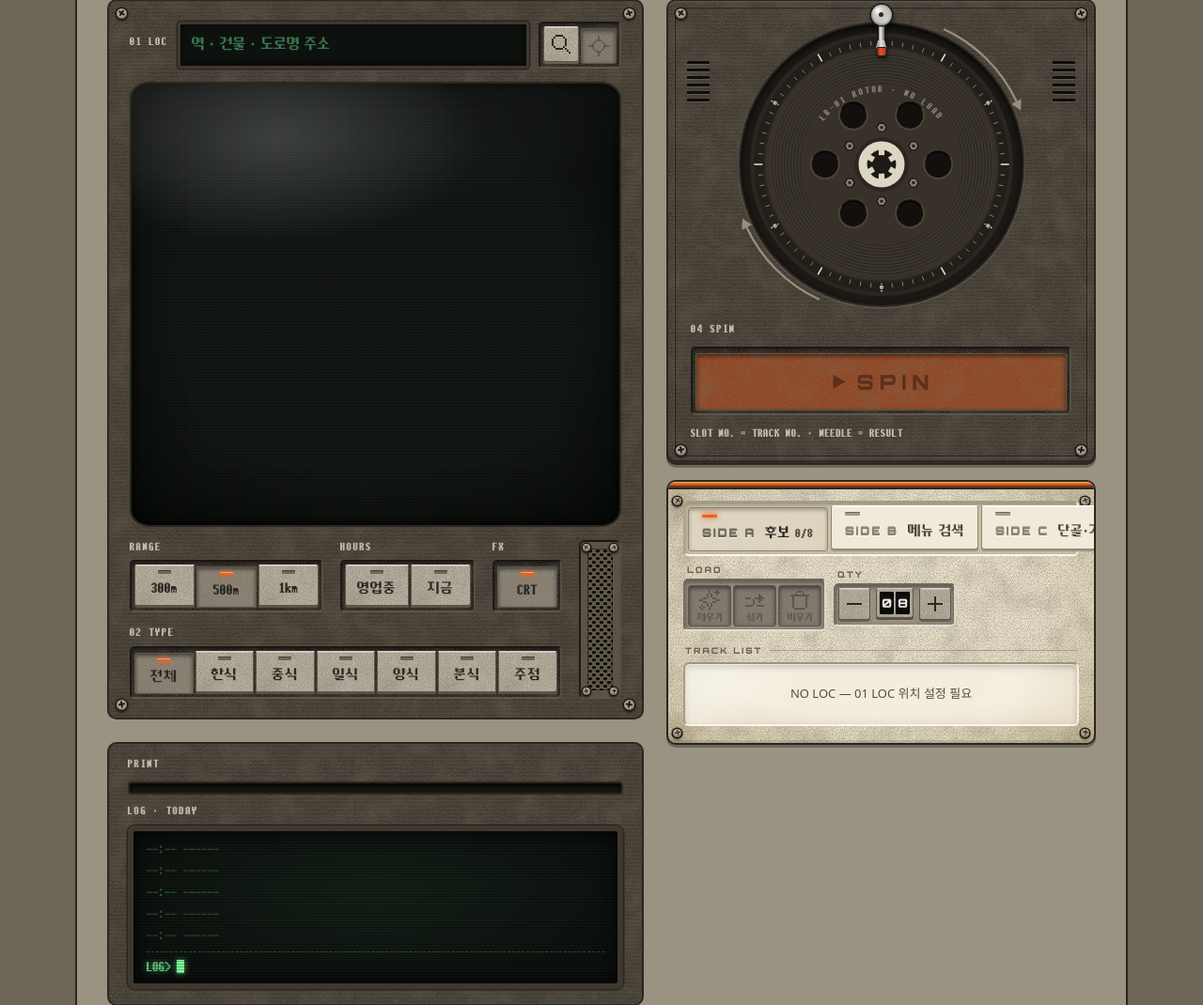
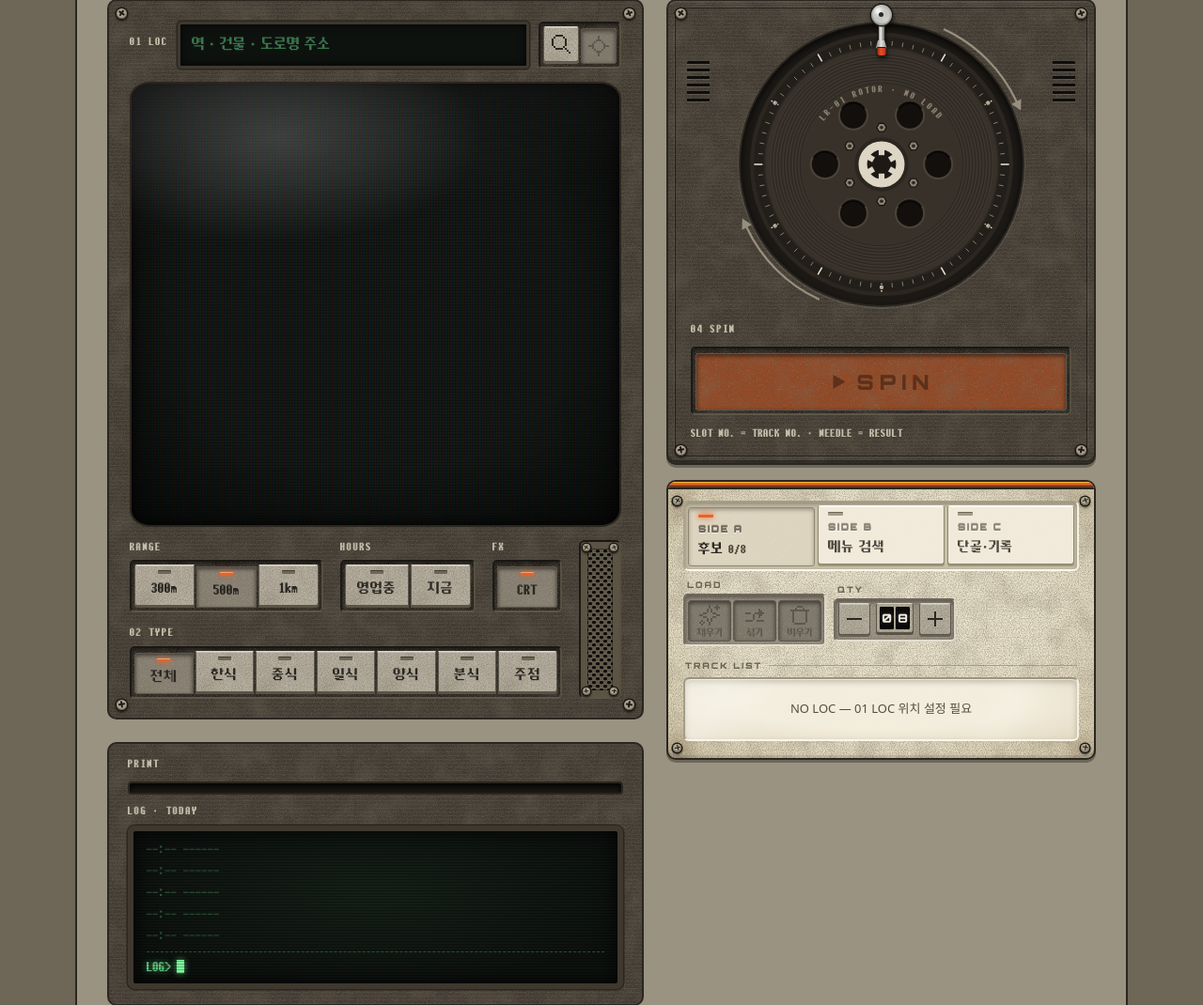
Before and after one commit to coldzero7362/lunch-roulette-app, a Laravel app: template resources/views/roulette.blade.php in a window 1280 px wide. Shown: the part 348-1418 px from the top of the page at 94% size. Run offline with Laravel 12, Linux system fonts and the light colour scheme; the template is opened without the code that fills it, so the values that code supplies are empty; style sheets or scripts are compiled from the project's sources; some libraries are stand-ins or nearby versions.

Commit message:
Stack tab labels at every width so three tabs fit
Co-Authored-By: Claude Opus 5.5 <noreply@anthropic.com>

```diff
--- a/resources/css/roulette.css
+++ b/resources/css/roulette.css
@@ -1860,9 +1860,6 @@
 @media (max-width: 640px) {
     .rl-ivory { padding-inline: 14px; }
     .rl-ivory__stripe { margin-inline: -14px; }
-    .rl-ivory .rl-tabs__tab { flex-direction: column; align-items: flex-start; gap: 3px; padding: 15px 10px 7px; }
-    .rl-ivory .rl-tabs__tab::before { left: 10px; }
-    .rl-tabs__side { font-size: 10px; }
 }
 
 /* 도구 줄: 가운데 선 대신 판에 새긴 홈 */
@@ -2148,3 +2145,8 @@
 .rl-saved__bar { display: flex; align-items: center; justify-content: space-between; gap: 12px; margin-bottom: 18px; }
 .rl-saved__note { min-width: 0; font-size: 12px; color: var(--c-panel-2); }
 .rl-saved__bar .rl-bank__key { white-space: nowrap; font-size: 13px; }
+
+/* 탭 3개(A·B·C): 어느 폭에서나 SIDE 각인 위, 이름 아래로 쌓아 한 줄에 들어가게 */
+.rl-ivory .rl-tabs__tab { display: flex; flex-direction: column; align-items: flex-start; gap: 3px; min-width: 0; padding: 15px 10px 7px; }
+.rl-ivory .rl-tabs__tab::before { left: 10px; }
+.rl-tabs__side { font-size: 10px; }
```
